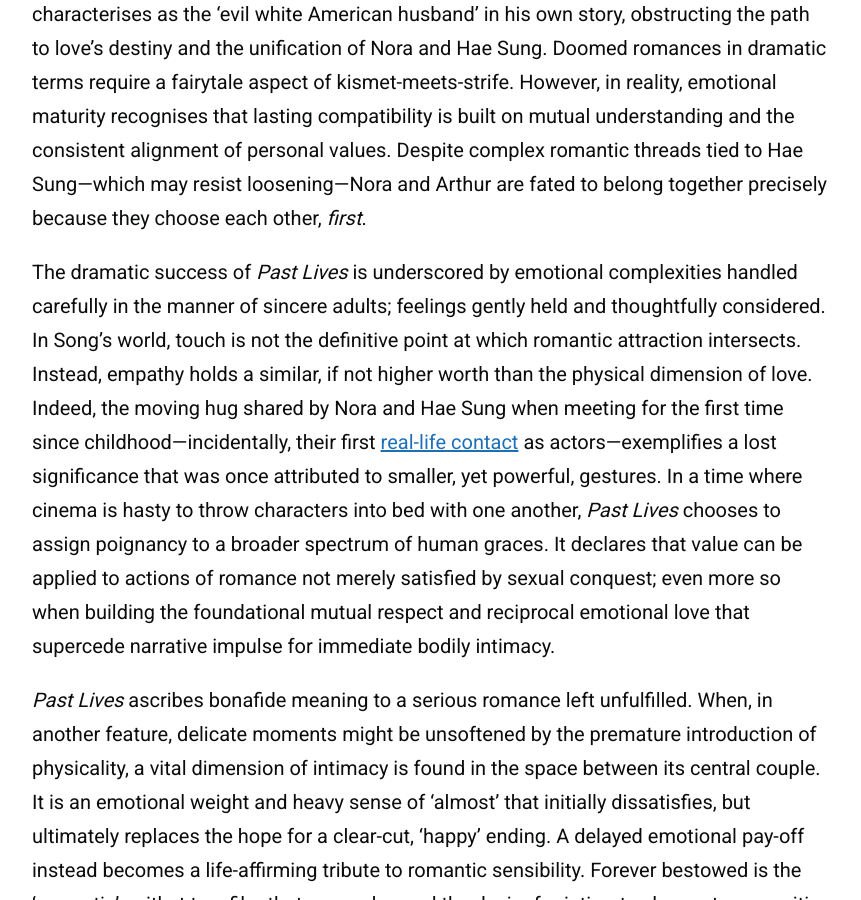
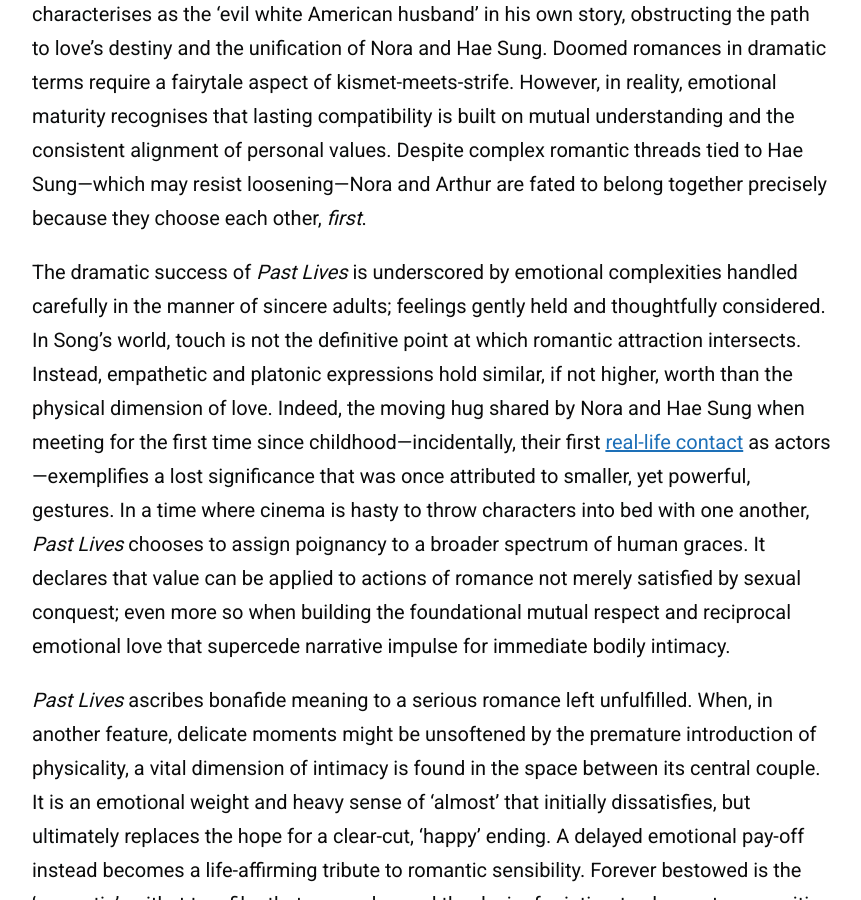
Before and after one commit to zoeurl/zoedowney.github.io, a Jekyll site: the page built from _posts/2024-05-30-past-lives.md, in a window 1280 px wide and 900 px high, scrolled down 1947 px. Shown: the whole window, without its empty margins (208-1069 px from the left). Built offline with Jekyll 4.4.1, drawn with Linux system fonts in a browser that asks for light colours.

Commit message:
Update 2024-05-30-past-lives.md

```diff
--- a/_posts/2024-05-30-past-lives.md
+++ b/_posts/2024-05-30-past-lives.md
@@ -19,6 +19,6 @@
 
 The crux of the film, held together by the 8,000-layer [in-yun](https://en.wiktionary.org/wiki/%EC%9D%B8%EC%97%B0) concept of providence and fate in relationships, is tested by the long-awaited introduction of the second man at the bar: Nora’s soon-to-be husband, Arthur. _Past Lives_ reveals its true sensitivity in its handling of Nora’s second major romance. Here, dramatic instinct met with the fate notion seeks to misdirect and encourage the demonisation of Arthur as interloper. Even Arthur self-characterises as the 'evil white American husband' in his own story, obstructing the path to love’s destiny and the unification of Nora and Hae Sung. Doomed romances in dramatic terms require a fairytale aspect of kismet-meets-strife. However, in reality, emotional maturity recognises that lasting compatibility is built on mutual understanding and the consistent alignment of personal values. Despite complex romantic threads tied to Hae Sung—which may resist loosening—Nora and Arthur are fated to belong together precisely because they choose each other, _first_.
 
-The dramatic success of _Past Lives_ is underscored by emotional complexities handled carefully in the manner of sincere adults; feelings gently held and thoughtfully considered. In Song’s world, touch is not the definitive point at which romantic attraction intersects. Instead, empathy holds a similar, if not higher worth than the physical dimension of love. Indeed, the moving hug shared by Nora and Hae Sung when meeting for the first time since childhood—incidentally, their first [real-life contact](https://www.youtube.com/watch?v=9d4ObkmCJYs&t=7s&ab_channel=A24) as actors—exemplifies a lost significance that was once attributed to smaller, yet powerful, gestures. In a time where cinema is hasty to throw characters into bed with one another, _Past Lives_ chooses to assign poignancy to a broader spectrum of human graces. It declares that value can be applied to actions of romance not merely satisfied by sexual conquest; even more so when building the foundational mutual respect and reciprocal emotional love that supercede narrative impulse for immediate bodily intimacy.
+The dramatic success of _Past Lives_ is underscored by emotional complexities handled carefully in the manner of sincere adults; feelings gently held and thoughtfully considered. In Song’s world, touch is not the definitive point at which romantic attraction intersects. Instead, empathetic and platonic expressions hold similar, if not higher, worth than the physical dimension of love. Indeed, the moving hug shared by Nora and Hae Sung when meeting for the first time since childhood—incidentally, their first [real-life contact](https://www.youtube.com/watch?v=9d4ObkmCJYs&t=7s&ab_channel=A24) as actors—exemplifies a lost significance that was once attributed to smaller, yet powerful, gestures. In a time where cinema is hasty to throw characters into bed with one another, _Past Lives_ chooses to assign poignancy to a broader spectrum of human graces. It declares that value can be applied to actions of romance not merely satisfied by sexual conquest; even more so when building the foundational mutual respect and reciprocal emotional love that supercede narrative impulse for immediate bodily intimacy.
 
 _Past Lives_ ascribes bonafide meaning to a serious romance left unfulfilled. When, in another feature, delicate moments might be unsoftened by the premature introduction of physicality, a vital dimension of intimacy is found in the space between its central couple. It is an emotional weight and heavy sense of ‘almost’ that initially dissatisfies, but ultimately replaces the hope for a clear-cut, ‘happy’ ending. A delayed emotional pay-off instead becomes a life-affirming tribute to romantic sensibility. Forever bestowed is the ‘romantic’ epithet to a film that moves beyond the desire for intimate closure to a sensitive understanding of the elaborate nature of love—in all of its layers.
```
